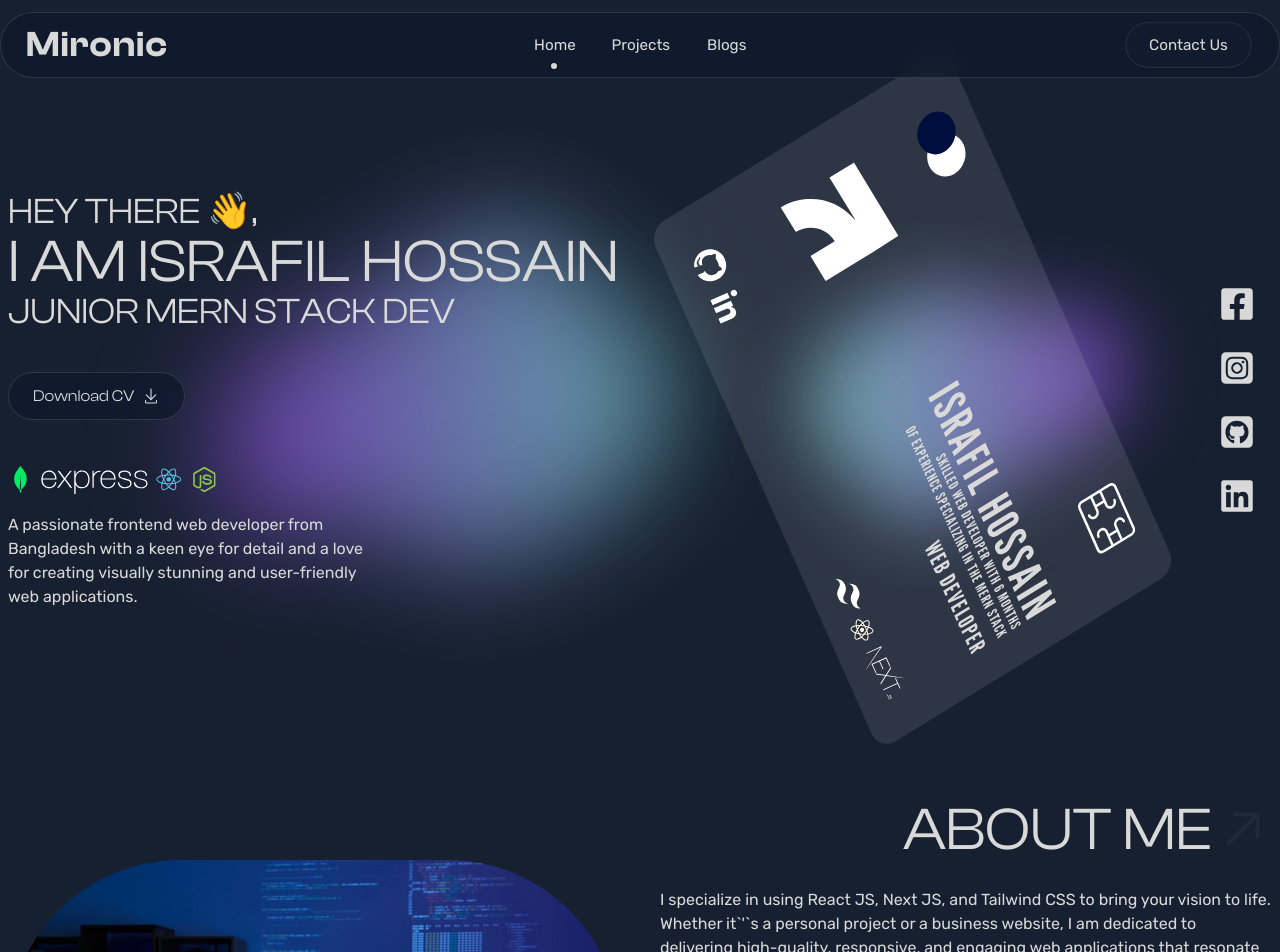
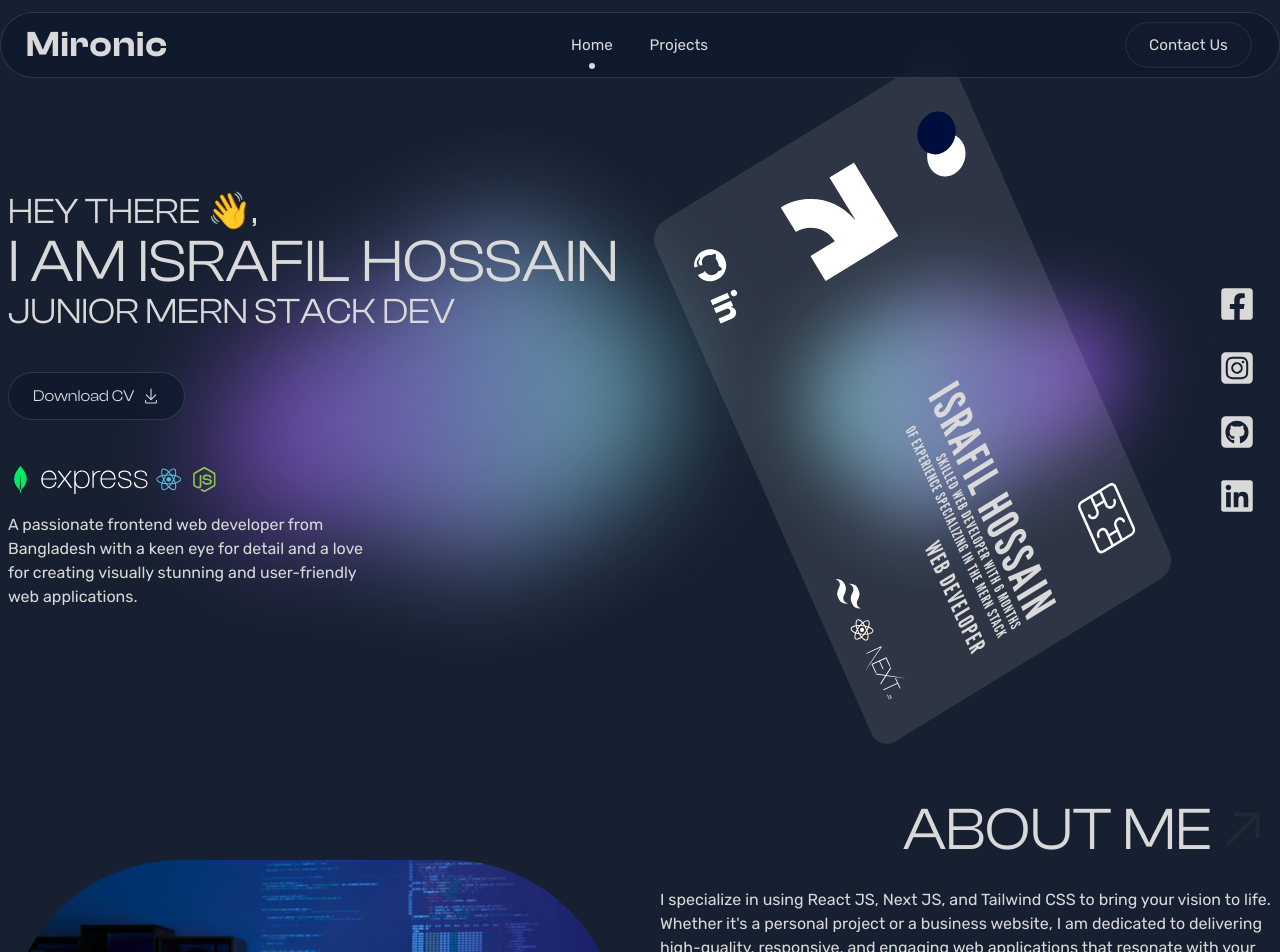
Before and after one commit to Israfil6580/my_portfolio, a Next.js app: page / in a window 1280 px wide. Shown: the top 952 px of the page. Built offline with nearby package versions, Linux system fonts and the light colour scheme.

Commit message:
ready without contact

```diff
--- a/src/app/blogs/page.jsx
+++ /dev/null
@@ -1,10 +0,0 @@
-const page = () => {
-  return (
-    <div>
-      blogs
-
-    </div>
-  )
-}
-
-export default page
--- a/src/app/contact/page.jsx
+++ b/src/app/contact/page.jsx
@@ -13,7 +13,7 @@ const page = () => {
         </h1>
       </div>
       <div>
-        <form className="max-w-screen-md mx-auto p-10 glassmorphism rounded-2xl">
+        <form className="max-w-screen-md mx-auto lg:p-10 p-4 glassmorphism rounded-2xl">
           <div className="mb-5">
             <label
               htmlFor="name"
@@ -55,7 +55,7 @@ const page = () => {
               id="message"
               rows="4"
               className="block p-2.5 w-full text-base text-gray-900 bg-gray-50 rounded-lg border border-gray-300 focus:ring-blue-500 focus:border-blue-500 dark:bg-gray-700 dark:border-gray-600 dark:placeholder-gray-400 dark:text-white dark:focus:ring-blue-500 dark:focus:border-blue-500"
-              placeholder="Leave a comment..."
+              placeholder="Leave your discussion..."
             ></textarea>
           </div>
           <button
--- a/src/app/projects/page.jsx
+++ b/src/app/projects/page.jsx
@@ -45,7 +45,7 @@ const page = () => {
               <p className="lg:text-xl text-lg">
                 KnowledgeHUB is your premier online coaching center where you
                 can enhance your skills and knowledge through a variety of
-                courses. Whether you`&apos;`re looking to advance your career or
+                courses. Whether you&apos;re looking to advance your career or
                 explore new interests, KnowledgeHUB offers a diverse range of
                 courses taught by experts in their fields.
               </p>
@@ -83,13 +83,13 @@ const page = () => {
                 <Image src={jwt} alt="jwt" className="lg:h-8 h-4 w-auto" />
                 <Image src={node} alt="node" className="lg:h-8 h-4 w-auto" />
               </div>
-              <div className="grid grid-cols-2 lg:grid-cols-3 gap-4 mt-5">
+              <div className="grid grid-cols-2 xl:grid-cols-3 gap-4 mt-5">
                 <Link
                   href={"https://euphonious-centaur-a9c57b.netlify.app/"}
                   target="_blank"
                   className="btn btn-ghost glassmorphism text-lg font-normal text-primary flex items-center"
                 >
-                  View Website <CgWebsite />
+                  View Website <CgWebsite className="hidden lg:block" />
                 </Link>
                 <Link
                   href={"https://github.com/Israfil6580/knowledgeHUB_Client"}
@@ -153,13 +153,13 @@ const page = () => {
                 <Image src={jwt} alt="jwt" className="lg:h-8 h-4 w-auto" />
                 <Image src={node} alt="node" className="lg:h-8 h-4 w-auto" />
               </div>
-              <div className="grid grid-cols-2 lg:grid-cols-3 mt-5 gap-4">
+              <div className="grid grid-cols-2 xl:grid-cols-3 mt-5 gap-4">
                 <Link
                   href={"https://foddieapp.netlify.app/"}
                   target="_blank"
                   className="btn btn-ghost glassmorphism text-lg font-normal text-primary flex items-center"
                 >
-                  View Website <CgWebsite />
+                  View Website <CgWebsite className="hidden lg:block" />
                 </Link>
                 <Link
                   href={"https://github.com/Israfil6580/Foodie_Client"}
@@ -233,13 +233,13 @@ const page = () => {
                 <Image src={jwt} alt="jwt" className="lg:h-8 h-4 w-auto" />
                 <Image src={node} alt="node" className="lg:h-8 h-4 w-auto" />
               </div>
-              <div className="grid grid-cols-2 lg:grid-cols-3 gap-4 mt-5">
+              <div className="grid grid-cols-2 xl:grid-cols-3 gap-4 mt-5">
                 <Link
                   href={"https://magnificent-bavarois-f6e8db.netlify.app/"}
                   target="_blank"
                   className="btn btn-ghost glassmorphism text-lg font-normal text-primary flex items-center"
                 >
-                  View Website <CgWebsite />
+                  View Website <CgWebsite className="hidden lg:block" />
                 </Link>
                 <Link
                   href={"https://github.com/Israfil6580/EuroGuide_Client"}
--- a/src/components/Navbar.jsx
+++ b/src/components/Navbar.jsx
@@ -26,14 +26,6 @@ const Navbar = () => {
           href={"/projects"}
         >
           Projects
-        </Link>
-      </li>
-      <li className={isActive("/blogs") ? "active" : ""}>
-        <Link
-          className="text-base text-primary font-normal btn btn-ghost hover:bg-transparent"
-          href={"/blogs"}
-        >
-          Blogs
         </Link>
       </li>
     </>
--- a/src/components/homepage/About_me.jsx
+++ b/src/components/homepage/About_me.jsx
@@ -25,7 +25,7 @@ const About_me = () => {
         <div className="lg:w-6/12 w-full flex flex-col items-start gap-5">
           <p className="text-primary">
             I specialize in using React JS, Next JS, and Tailwind CSS to bring
-            your vision to life. Whether it`&apos;`s a personal project or a
+            your vision to life. Whether it&apos;s a personal project or a
             business website, I am dedicated to delivering high-quality,
             responsive, and engaging web applications that resonate with your
             audience.
--- a/src/components/homepage/Contact.jsx
+++ b/src/components/homepage/Contact.jsx
@@ -13,7 +13,7 @@ const Contact = () => {
         </h1>
       </div>
       <div>
-        <form className="max-w-screen-md mx-auto p-10 glassmorphism rounded-2xl">
+        <form className="max-w-screen-md mx-auto lg:p-10 p-4 glassmorphism rounded-2xl">
           <div className="mb-5">
             <label
               htmlFor="name"
```
Also changed, not shown: 1 other file (tests, documents, lock files or other folders).
